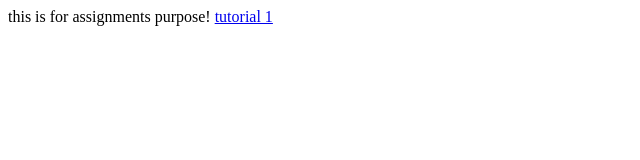
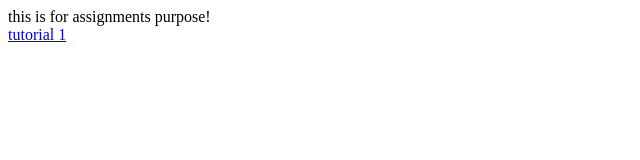
Before and after one commit to gylRghv/cb, a plain HTML site: page index.html in a window 1280 px wide. Shown: the whole page, without its empty margins (0-640 px from the left). Drawn offline with Linux system fonts and the light colour scheme.

Commit message:
Update index.html

```diff
--- a/index.html
+++ b/index.html
@@ -4,7 +4,7 @@
 	<title>assignment</title>
 </head>
 <body>
-	this is for assignments purpose!
+	this is for assignments purpose!<br>
 	<a href="New folder/tut1.html">tutorial 1</a>
 </body>
 </html>
```
